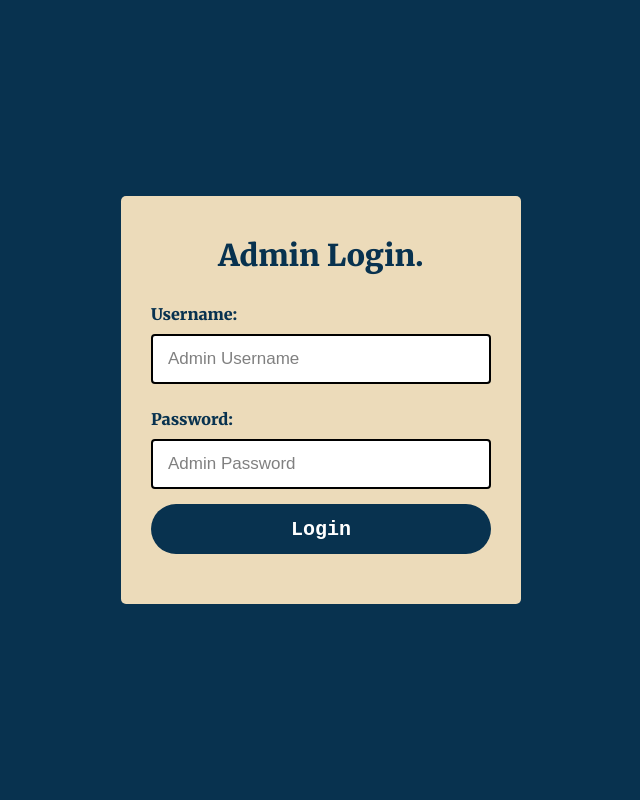
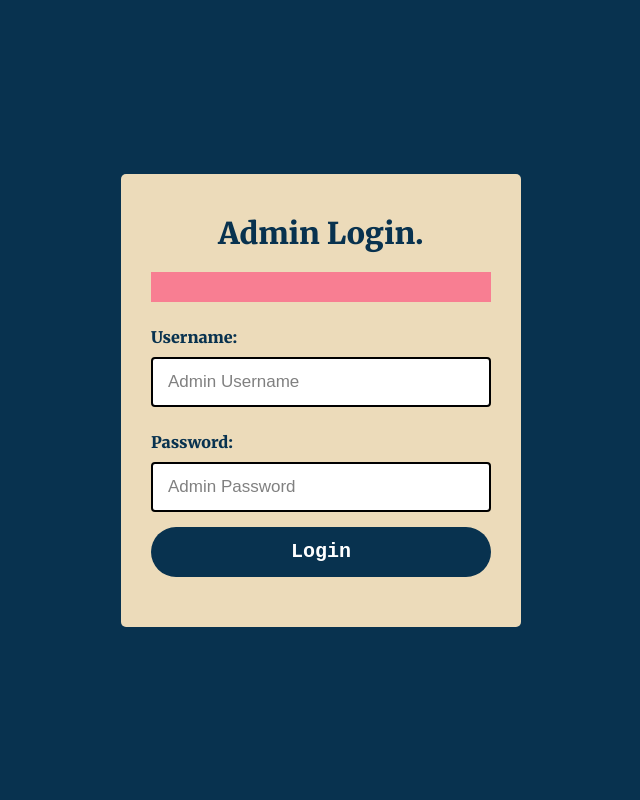
Before and after one commit to naufalazim/barbershop-app, a PHP site: page /admin/adminlogin.php in a window 1280 px wide. Shown: the part 110-910 px from the top of the page, without its empty margins (319-959 px from the left). Run offline with PHP 8.4, Linux system fonts and the light colour scheme.

Commit message:
Complete admin login

```diff
--- a/admin/adminlogin.css
+++ b/admin/adminlogin.css
@@ -59,7 +59,13 @@
 
 
 /* ERROR Handling Login  */
-
+.alert {
+    background: rgb(248, 126, 146);
+    color: #08324F;
+    padding: 15px 35px;
+    font-family: 'Merriweather', serif;
+    font-size: 15px;
+}
 
 
 
--- a/admin/adminlogin.php
+++ b/admin/adminlogin.php
@@ -23,16 +23,12 @@
 
     if (count($error)==0) {
 
-
-
       $query = "SELECT * FROM admin WHERE username='$username' AND pass='$password'";
 
     //   $result = mysqli_query($mysqli, $query); // PROBLEM
         $sql = "SELECT id, username, password FROM admin";
 
         $result = $mysqli->query($sql);
-
-
 
       //Bila tekan button login:
       if(mysqli_num_rows($result)==1){  //PROBLEM
@@ -79,7 +75,7 @@
 
 
         <!-- ERROR LOGIN SHOWN  -->
-        <div class="alert alert-danger">
+        <div class="alert">
             <?php
             if(isset($error['admin'])) {
                 $show = $error['admin'];
```
